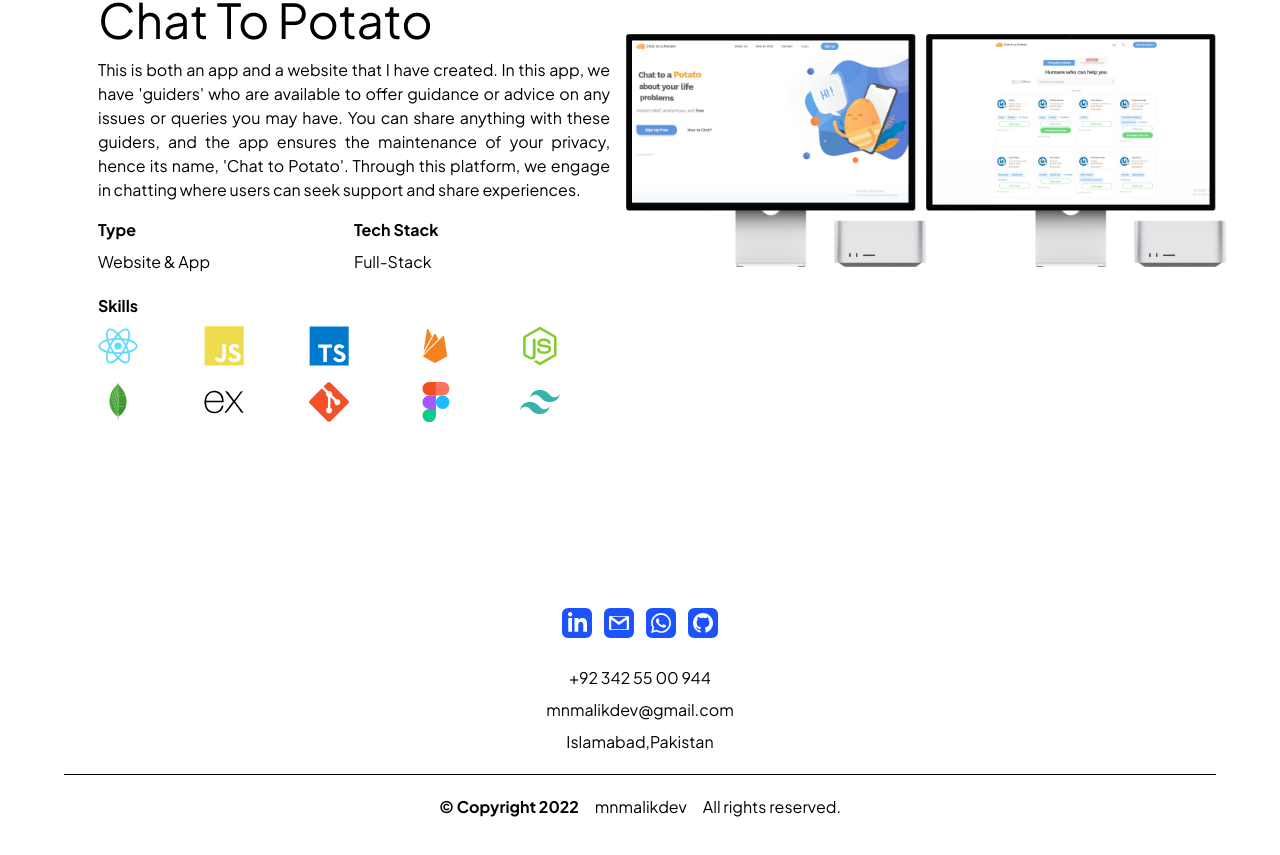
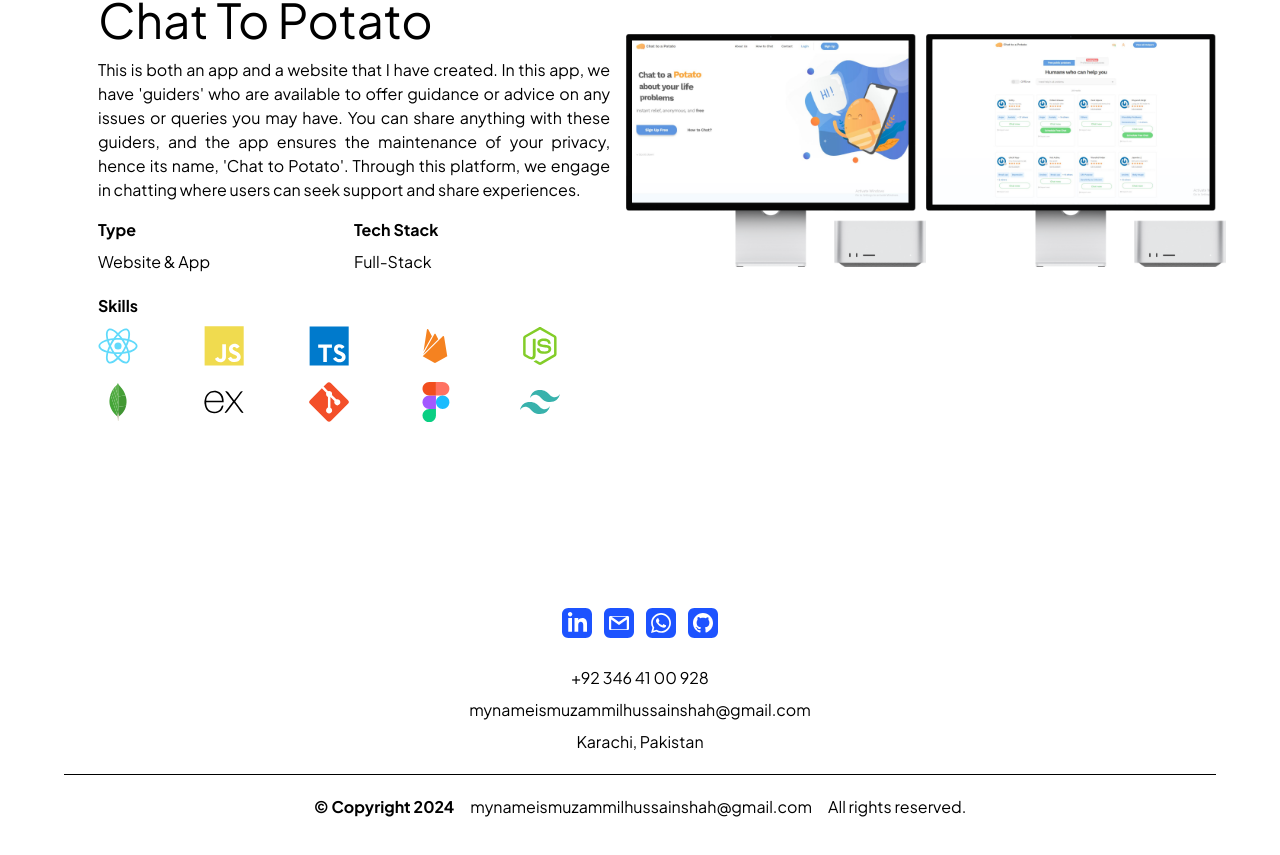
Before and after one commit to muzammilhussainshah/Muzzamil-Portfolio, a Next.js app: page / in a window 1280 px wide. Shown: the part 5780-6635 px from the top of the page. Built offline with nearby package versions, Linux system fonts and the light colour scheme.

Commit message:
Footer section [UPFATE]

```diff
--- a/src/components/Footer.tsx
+++ b/src/components/Footer.tsx
@@ -10,7 +10,7 @@ const Footer = () => {
               title="Our phone"
               className="transition-colors duration-300 text-deep-purple-accent-400 hover:text-deep-purple-800"
             >
-              +92 342 55 00 944
+              +92 346 41 00 928
             </a>
           </div>
           <div className="flex justify-center items-center">
@@ -20,7 +20,7 @@ const Footer = () => {
               title="Our email"
               className="transition-colors duration-300 text-deep-purple-accent-400 hover:text-deep-purple-800"
             >
-              mnmalikdev@gmail.com
+             mynameismuzammilhussainshah@gmail.com
             </a>
           </div>
           <div className="flex justify-center items-center">
@@ -32,14 +32,14 @@ const Footer = () => {
               title="Our address"
               className="transition-colors duration-300 text-deep-purple-accent-400 hover:text-deep-purple-800"
             >
-              Islamabad,Pakistan
+              Karachi, Pakistan
             </a>
           </div>
         </div>
         <div className="flex flex-col ">
           <div className="flex flex-row items-center mt-1 space-x-3">
             <a
-              href="https://www.linkedin.com/in/nabeelmalik97/"
+              href="https://www.linkedin.com/in/myname-muzammil-shah/"
               className="text-gray-500 transition-colors duration-300 hover:text-deep-purple-accent-400"
             >
               <svg
@@ -53,7 +53,7 @@ const Footer = () => {
                 <path d="M19 0h-14c-2.761 0-5 2.239-5 5v14c0 2.761 2.239 5 5 5h14c2.762 0 5-2.239 5-5v-14c0-2.761-2.238-5-5-5zm-11 19h-3v-11h3v11zm-1.5-12.268c-.966 0-1.75-.79-1.75-1.764s.784-1.764 1.75-1.764 1.75.79 1.75 1.764-.783 1.764-1.75 1.764zm13.5 12.268h-3v-5.604c0-3.368-4-3.113-4 0v5.604h-3v-11h3v1.765c1.396-2.586 7-2.777 7 2.476v6.759z" />
               </svg>
             </a>
-            <a href="mailto:mnmalikdev@gmail.com" className="text-gray-500 transition-colors duration-300 hover:text-deep-purple-accent-400">
+            <a href="mailto:mynameismuzammilhussainshah@gmail.com" className="text-gray-500 transition-colors duration-300 hover:text-deep-purple-accent-400">
               <svg
                 width="30"
                 height="30"
@@ -65,7 +65,7 @@ const Footer = () => {
                 <path d="M19 24h-14c-2.761 0-5-2.239-5-5v-14c0-2.761 2.239-5 5-5h14c2.762 0 5 2.239 5 5v14c0 2.761-2.238 5-5 5zm-.141-6.333c.63 0 1.141-.512 1.141-1.142v-9.05c0-.63-.511-1.142-1.141-1.142h-13.718c-.63 0-1.141.512-1.141 1.142v9.05c0 .63.511 1.142 1.141 1.142h13.718zm-6.859-4.058l-6.228-4.321-.014 7.712h12.457v-7.712l-6.215 4.321zm5.913-6.609c-1.745 1.215-5.913 4.153-5.913 4.153l-5.947-4.153h11.86z" />
               </svg>
             </a>
-            <a href="https://wa.me/923425500944" className="text-gray-500 transition-colors duration-300 hover:text-deep-purple-accent-400">
+            <a href="https://wa.me/923464100928" className="text-gray-500 transition-colors duration-300 hover:text-deep-purple-accent-400">
               <svg
                 xmlns="http://www.w3.org/2000/svg"
                 width="30"
@@ -77,7 +77,7 @@ const Footer = () => {
                 <path d="M12.036 5.339c-3.635 0-6.591 2.956-6.593 6.589-.001 1.483.434 2.594 1.164 3.756l-.666 2.432 2.494-.654c1.117.663 2.184 1.061 3.595 1.061 3.632 0 6.591-2.956 6.592-6.59.003-3.641-2.942-6.593-6.586-6.594zm3.876 9.423c-.165.463-.957.885-1.337.942-.341.051-.773.072-1.248-.078-.288-.091-.657-.213-1.129-.417-1.987-.858-3.285-2.859-3.384-2.991-.099-.132-.809-1.074-.809-2.049 0-.975.512-1.454.693-1.653.182-.2.396-.25.528-.25l.38.007c.122.006.285-.046.446.34.165.397.561 1.372.611 1.471.049.099.083.215.016.347-.066.132-.099.215-.198.33l-.297.347c-.099.099-.202.206-.087.404.116.198.513.847 1.102 1.372.757.675 1.395.884 1.593.983.198.099.314.083.429-.05.116-.132.495-.578.627-.777s.264-.165.446-.099 1.156.545 1.354.645c.198.099.33.149.38.231.049.085.049.482-.116.945zm3.088-14.762h-14c-2.761 0-5 2.239-5 5v14c0 2.761 2.239 5 5 5h14c2.762 0 5-2.239 5-5v-14c0-2.761-2.238-5-5-5zm-6.967 19.862c-1.327 0-2.634-.333-3.792-.965l-4.203 1.103 1.125-4.108c-.694-1.202-1.059-2.566-1.058-3.964.002-4.372 3.558-7.928 7.928-7.928 2.121.001 4.112.827 5.609 2.325s2.321 3.491 2.32 5.609c-.002 4.372-3.559 7.928-7.929 7.928z" />
               </svg>
             </a>
-            <a href="https://github.com/mnmalikdev" className="text-gray-500 transition-colors duration-300 hover:text-deep-purple-accent-400">
+            <a href="https://github.com/muzammilhussainshah" className="text-gray-500 transition-colors duration-300 hover:text-deep-purple-accent-400">
               <svg
                 xmlns="http://www.w3.org/2000/svg"
                 width="30"
@@ -93,7 +93,7 @@ const Footer = () => {
         </div>
       </div>
       <div className="flex flex-col justify-center items-center pt-5 pb-10 border-t gap-4 lg:flex-row">
-        <p className="text-sm text-gray-600 font-bold inline-block ">© Copyright 2022 </p> <p>mnmalikdev </p> <p>All rights reserved.</p>
+        <p className="text-sm text-gray-600 font-bold inline-block ">© Copyright 2024 </p> <p>mynameismuzammilhussainshah@gmail.com </p> <p>All rights reserved.</p>
       </div>
     </div>
   );
```
